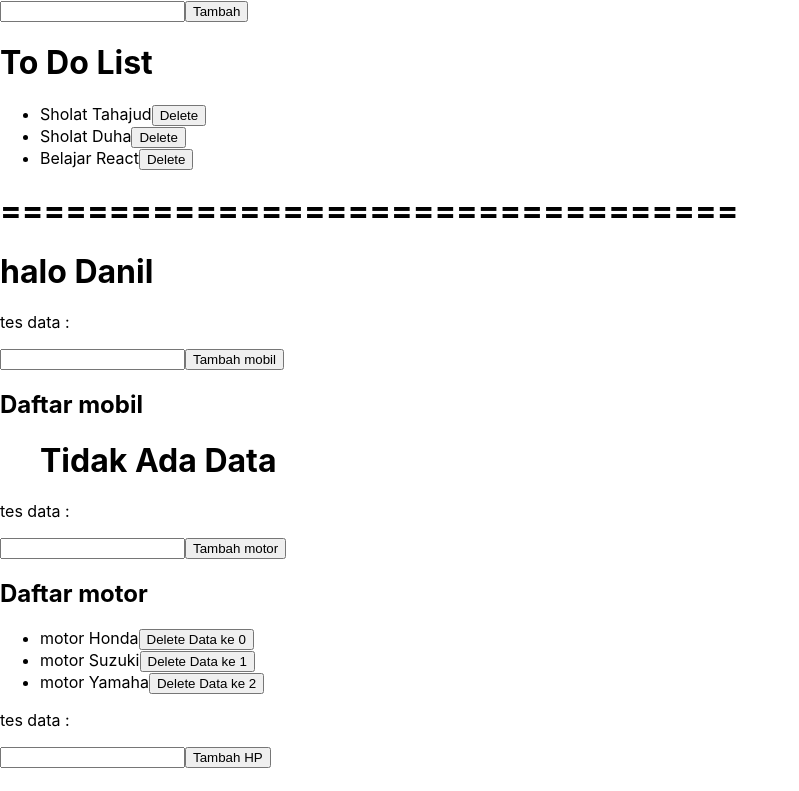
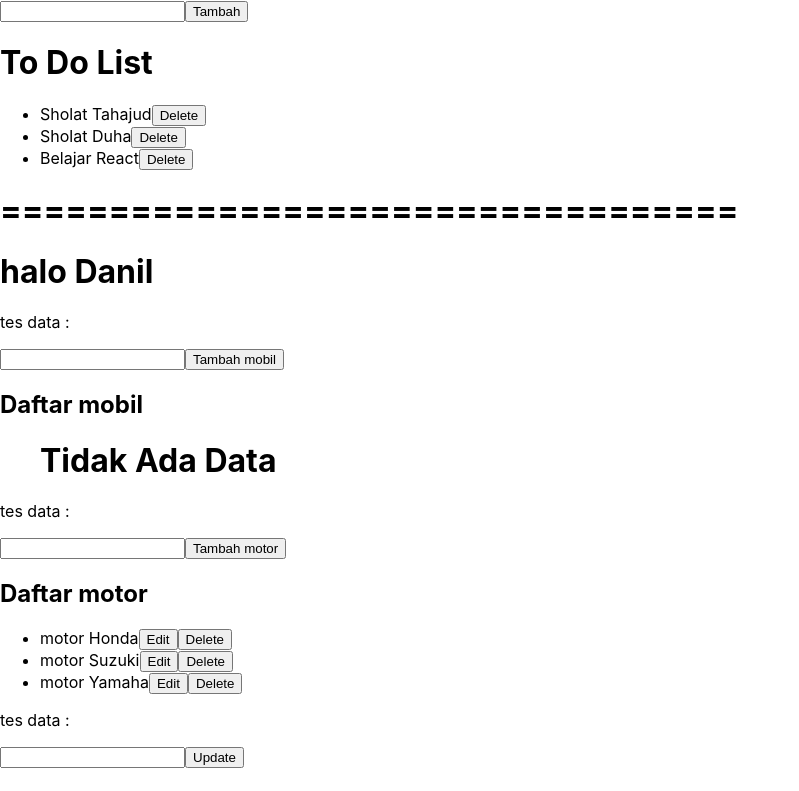
Before and after one commit to Fakhrudin-MFM/react-crud-example, a React (Create React App) app: page / in a window 1280 px wide. Shown: the top 791 px of the page, without its empty margins (0-799 px from the left). Built offline with nearby package versions, Linux system fonts and the light colour scheme.

Commit message:
tampil data ketika klik edit

```diff
--- a/src/components/Component1.js
+++ b/src/components/Component1.js
@@ -11,12 +11,18 @@ class Component1 extends React.Component {
           value={this.props.inputan}
           onChange={this.props.handleChange}
         />
+
+        {this.props.tombol ? (
           <button
             onClick={() =>
               this.props.addTodo(this.props.nama, this.props.inputanName)
             }>
             Tambah {this.props.nama}
           </button>
+        ) : (
+          <button onClick={() => this.props.updateTodo()}>Update</button>
+        )}
+
         <h2>Daftar {this.props.nama}</h2>
         <ul>
           {this.props.nilai.length > 0 ? (
@@ -26,9 +32,19 @@ class Component1 extends React.Component {
                   {this.props.nama} {nilai}
                   <button
                     onClick={() =>
+                      this.props.getData(
+                        index,
+                        this.props.nama,
+                        this.props.inputanName
+                      )
+                    }>
+                    Edit
+                  </button>
+                  <button
+                    onClick={() =>
                       this.props.deleteTodo(index, this.props.nama)
                     }>
-                    Delete Data ke {index}{' '}
+                    Delete
                   </button>
                 </li>
               );
--- a/src/components/IndexComponent.js
+++ b/src/components/IndexComponent.js
@@ -23,7 +23,8 @@ class IndexComponent extends Component {
     ihape: '',
     ilaptop: '',
     ibuah: '',
-    imakanan: ''
+    imakanan: '',
+    tombol: true
   };
 
   handleChange = event => {
@@ -75,6 +76,49 @@ class IndexComponent extends Component {
     });
   };
 
+  getData = (index, param, param2) => {
+    let newState;
+    switch (param) {
+      case 'mobil':
+        newState = this.state.mobil[index];
+        break;
+      case 'motor':
+        newState = this.state.motor[index];
+        break;
+      default:
+        break;
+    }
+    console.log('data', newState);
+    this.setState({
+      [param2]: newState,
+      tombol: false
+    });
+  };
+
+  updateTodo = (index, param, param2) => {
+    let newState;
+    let iState;
+    switch (param) {
+      case 'mobil':
+        newState = [...this.state.mobil];
+        iState = this.state.imobil;
+        break;
+      case 'motor':
+        newState = [...this.state.motor];
+        iState = this.state.imotor;
+        break;
+      default:
+        break;
+    }
+
+    const newData = newState;
+    newData.splice(1, 1, iState);
+    this.setState({
+      [param]: newData,
+      [param2]: ''
+    });
+  };
+
   render() {
     return (
       <div>
@@ -88,6 +132,9 @@ class IndexComponent extends Component {
           inputanName="imobil"
           addTodo={this.addTodo}
           deleteTodo={this.deleteTodo}
+          getData={this.getData}
+          tombol={this.state.tombol}
+          updateTodo={this.updateTodo}
         />
 
         <Component2
@@ -98,6 +145,9 @@ class IndexComponent extends Component {
           inputanName="imotor"
           addTodo={this.addTodo}
           deleteTodo={this.deleteTodo}
+          getData={this.getData}
+          tombol={this.state.tombol}
+          updateTodo={this.updateTodo}
         />
         <Component3 nama="HP" nilai={this.state.hape} />
         <SC1 nama="Laptop" nilai={this.state.laptop} />
```
Lines whose indentation alone changed are shown as unchanged.
